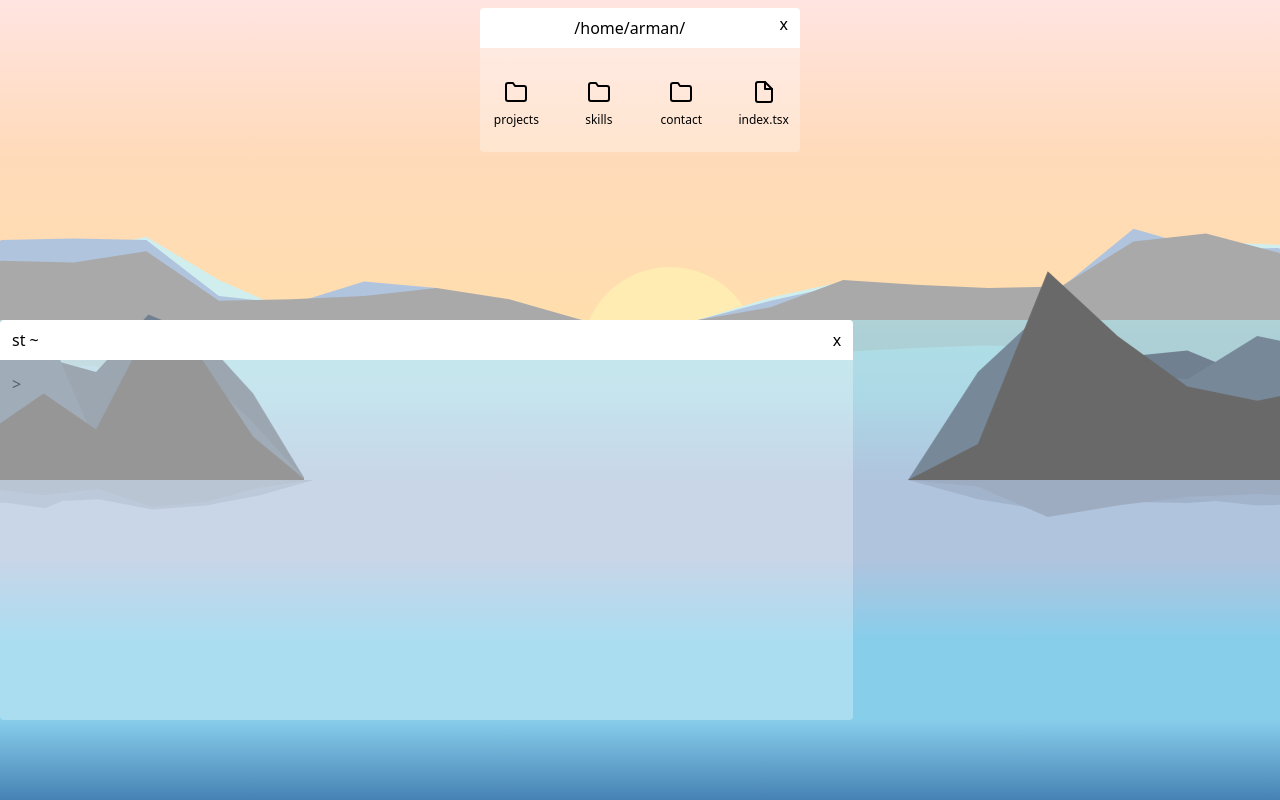
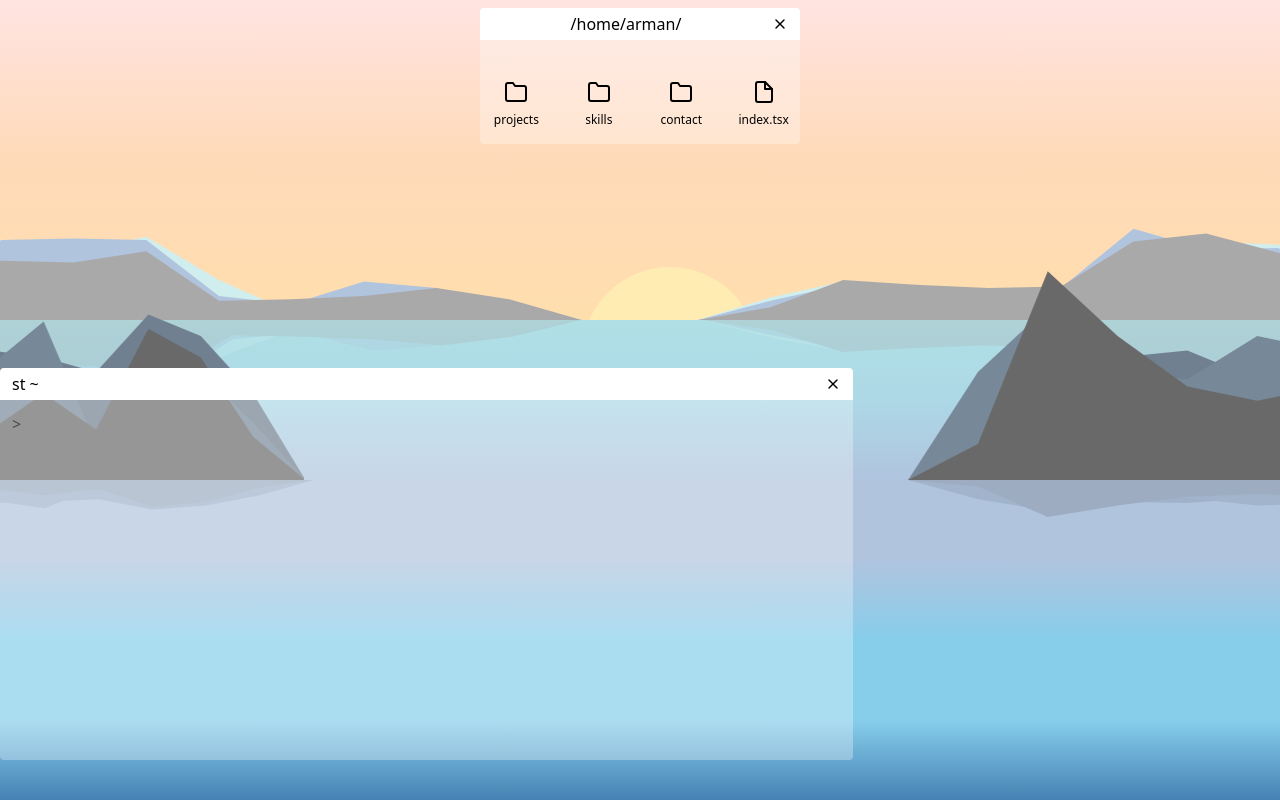
Before and after one commit to persakiss/moidotsh, a Next.js app: page / in a window 1280 px wide. Built offline with nearby package versions, Linux system fonts and the light colour scheme.

Commit message:
vh-to-rem fix issue #19, also brought terminal outside of / index so it travels

```diff
--- a/src/components/AddressBar.tsx
+++ b/src/components/AddressBar.tsx
@@ -1,6 +1,7 @@
 // AddressBar.tsx
 import React from 'react';
 import { useRouter } from "next/router";
+import { X } from 'react-feather';
 
 type AddressBarProps = {
     hidden: boolean;
@@ -17,14 +18,14 @@ const AddressBar = ({ hidden, toggleHidden }: AddressBarProps) => {
 
     return (
         <>
-            <div className="absolute mt-2 h-[5vh] w-[20rem] flex self-center bg-white font rounded-t address-bar">
+            <div className="absolute mt-2 h-[2rem] w-[20rem] flex self-center bg-white font rounded-t address-bar">
                 <p className="self-center flex-auto">{textMaker(router.pathname)}</p>{" "}
-                <p className="mr-3 mt-1" onClick={toggleHidden}>
-                    x
+                <p className="mr-3 my-auto " onClick={toggleHidden}>
+                    <X size={"1rem"} />
                 </p>
             </div>
             <div
-                className="absolute mt-[5vh] h-[7rem] w-[20rem] flex self-center bg-white rounded-b opacity-30"
+                className="absolute mt-[2rem] h-[7rem] w-[20rem] flex self-center bg-white rounded-b opacity-30"
                 style={{ display: hidden ? "none" : "" }}
             >
                 {" "}
--- a/src/components/TerminalContainer.tsx
+++ b/src/components/TerminalContainer.tsx
@@ -2,6 +2,7 @@
 import React, { useState } from "react";
 import Draggable, { DraggableData, DraggableEvent } from "react-draggable";
 import router from "next/router";
+import { X } from "react-feather";
 
 type Props = {};
 
@@ -27,17 +28,19 @@ function TerminalContainer({}: Props) {
           position: "absolute",
           width: "66.66%",
           height: "50vh",
+          bottom: "2rem",
+          right: "2rempx"
         }}
       >
         <div
-          className="bg-white rounded-t opacity-100 h-[5vh] flex justify-between items-center"
+          className="bg-white rounded-t opacity-100 h-[2rem] flex justify-between items-center"
           style={{ display: "" }}
         >
           <div className="whitespace-nowrap pl-3 hover:cursor-default">
             st ~
           </div>
           <div className="whitespace-nowrap pr-3 hover:cursor-default">
-            <p onClick={() => setHidden(!hidden)}>x</p>
+            <p onClick={() => setHidden(!hidden)}><X size={"1rem"}/></p>
           </div>
         </div>{ !hidden &&
         <div className="bg-white rounded-b opacity-30 h-[45vh]">
--- a/src/pages/_app.tsx
+++ b/src/pages/_app.tsx
@@ -1,4 +1,5 @@
 import Nav from "@/components/Nav";
+import TerminalContainer from "@/components/TerminalContainer";
 import "@/styles/globals.css";
 import { AnimatePresence } from "framer-motion";
 import type { AppProps } from "next/app";
@@ -11,7 +12,7 @@ export default function App({ Component, pageProps }: AppProps) {
   return (
     <>
         <Nav />
-
+        <TerminalContainer />
         <AnimatePresence
           onExitComplete={onExitComplete}
           initial={false}
--- a/src/pages/index.tsx
+++ b/src/pages/index.tsx
@@ -45,7 +45,7 @@ function IndexPage(props: IndexPageProps, ref: IndexPageRef) {
             colorGroup="top-left"
           />
         </Background>
-        <TerminalContainer />
+        {/* <TerminalContainer /> */}
 
         {/* Using style here because can't interpolate js to tailwind util classes. But it's only bg colours so it's not a big deal */}
         <div
```
Also changed, not shown: 1 other file (tests, documents, lock files or other folders).
